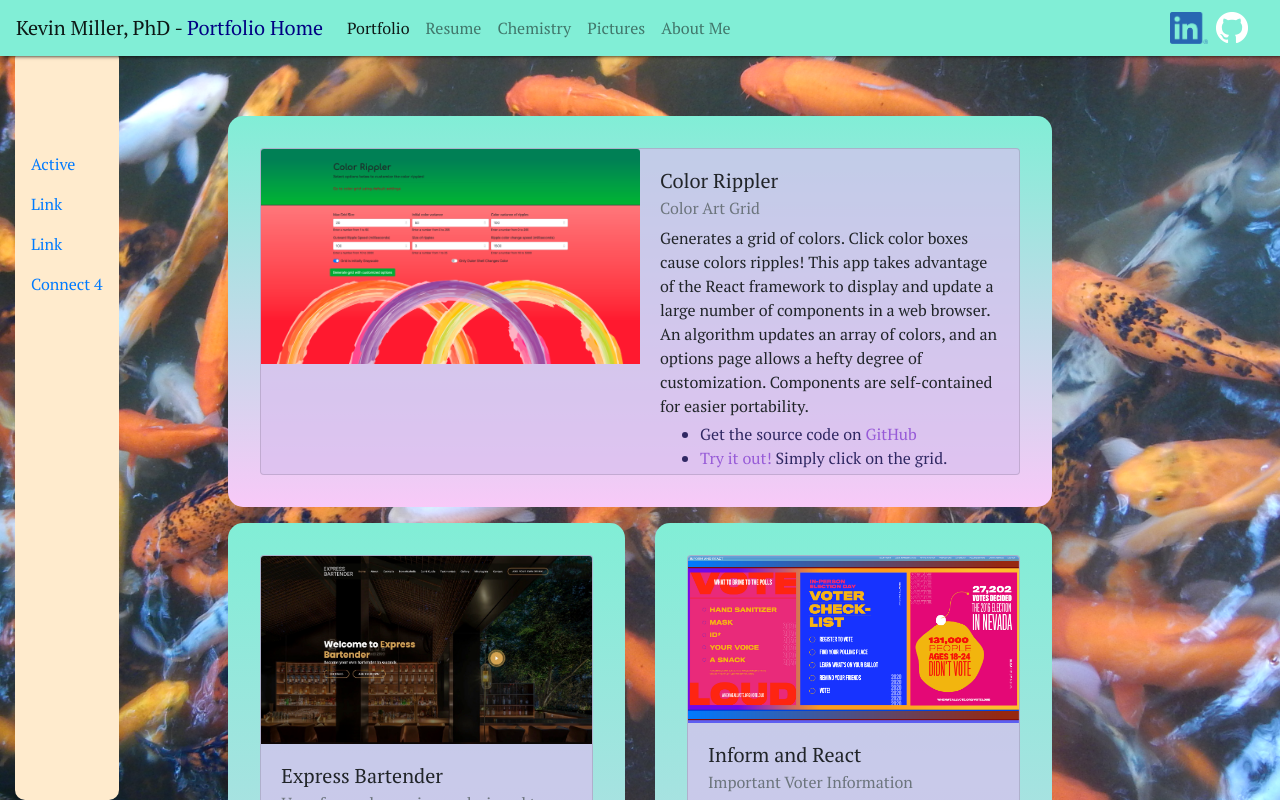
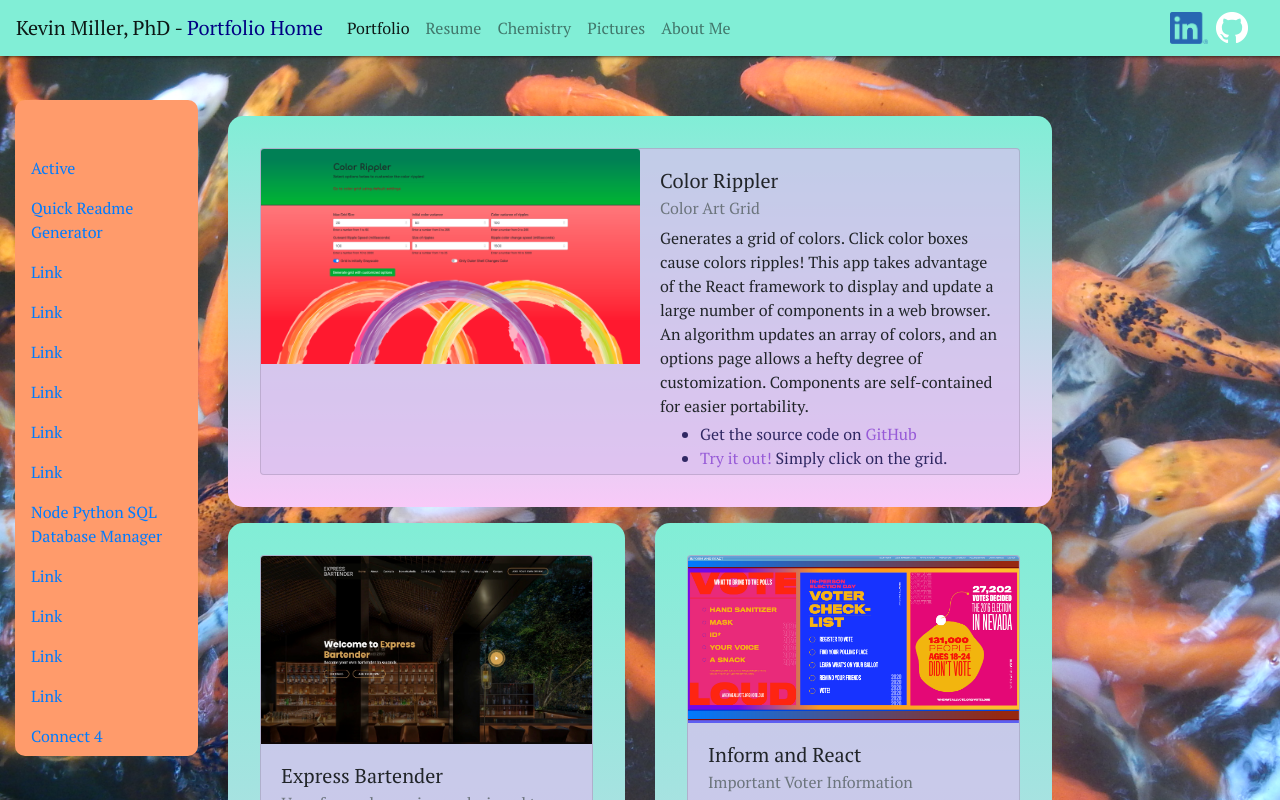
Before and after one commit to Koldenblue/kevin-miller-react-portfolio, a React (Create React App) app: page /portfolio in a window 1280 px wide. Shown: the top 800 px of the page. Built offline with nearby package versions, Linux system fonts and the light colour scheme.

Commit message:
sidenav styling and link setup

```diff
--- a/src/assets/styles/style.css
+++ b/src/assets/styles/style.css
@@ -240,13 +240,15 @@ when the screen is reduced in width */
 
 /* table of contents */
 .project-nav {
-  position: fixed;
+  /* position: fixed; */
   top: 3em;
   bottom: 0;
-  background-color: blanchedalmond;
+  background-color: #ff9b6b;
   border-radius: 10px;
   width: auto;
+  overflow: auto;
 }
+
 .table-contents {
   position: fixed;
 }
--- a/src/components/ProjectTableOfContents.js
+++ b/src/components/ProjectTableOfContents.js
@@ -2,7 +2,6 @@ import React from 'react';
 import { Link } from 'react-router-dom';
 import ListGroup from "react-bootstrap/ListGroup";
 import Nav from "react-bootstrap/Nav";
-
 
 export default function ProjectTableOfContents() {
   let styles = {
@@ -20,13 +19,20 @@ export default function ProjectTableOfContents() {
   // </div>
   return (<>
     <Nav defaultActiveKey="/home" className="project-nav flex-column">
-      <br />
-      <br />
-
       <Nav.Link className='top-link' href="#connect4">Active</Nav.Link>
-      <Nav.Link eventKey="link-1">Link</Nav.Link>
-      <Nav.Link eventKey="link-2">Link</Nav.Link>
-      <Nav.Link eventKey="disabled" href='#connect4'>Connect 4</Nav.Link>
+      <Nav.Link href=''>Quick Readme Generator</Nav.Link>
+      <Nav.Link href=''>Link</Nav.Link>
+      <Nav.Link href=''>Link</Nav.Link>
+      <Nav.Link href=''>Link</Nav.Link>
+      <Nav.Link href=''>Link</Nav.Link>
+      <Nav.Link href=''>Link</Nav.Link>
+      <Nav.Link href=''>Link</Nav.Link>
+      <Nav.Link href=''>Node Python SQL Database Manager</Nav.Link>
+      <Nav.Link href=''>Link</Nav.Link>
+      <Nav.Link href=''>Link</Nav.Link>
+      <Nav.Link href=''>Link</Nav.Link>
+      <Nav.Link href=''>Link</Nav.Link>
+      <Nav.Link href='#connect4'>Connect 4</Nav.Link>
     </Nav>
     {/* <ListGroup className='table-contents'>
       <ListGroup.Item>Cras justo odio</ListGroup.Item>
```
